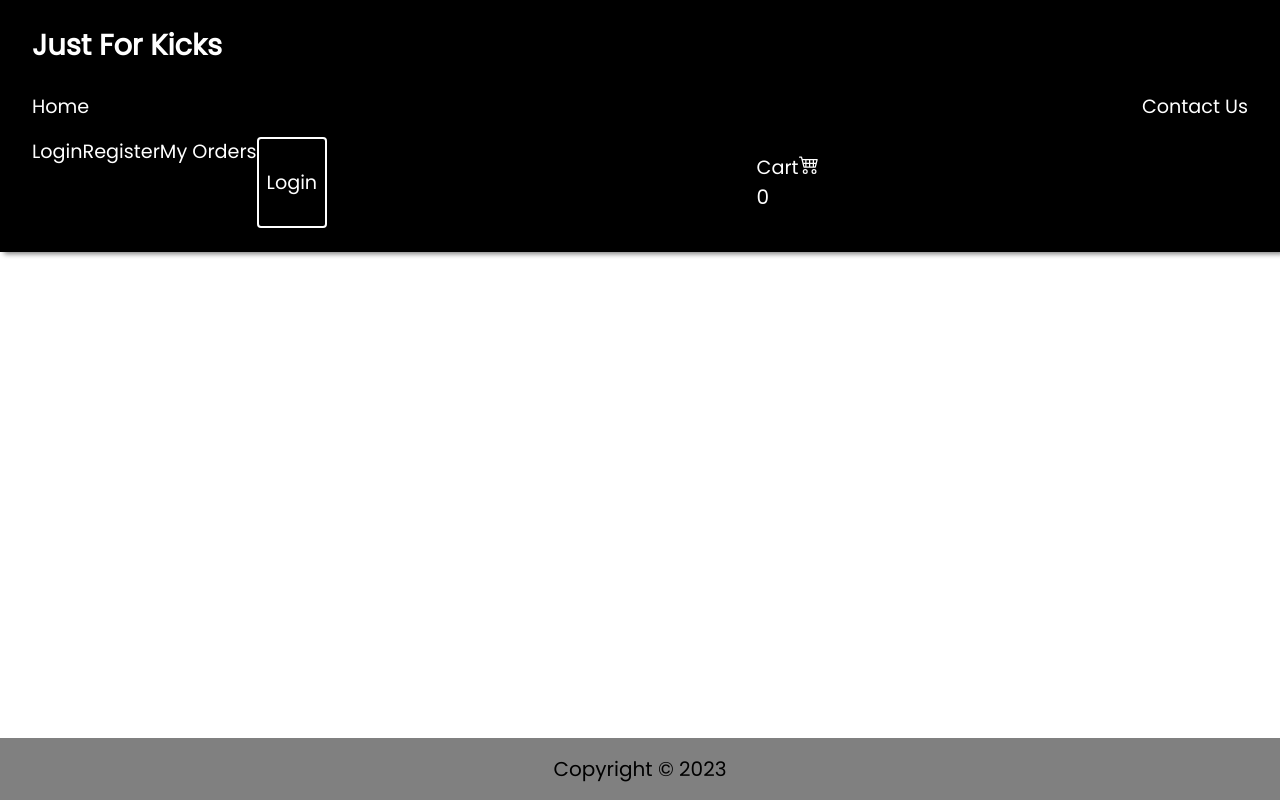
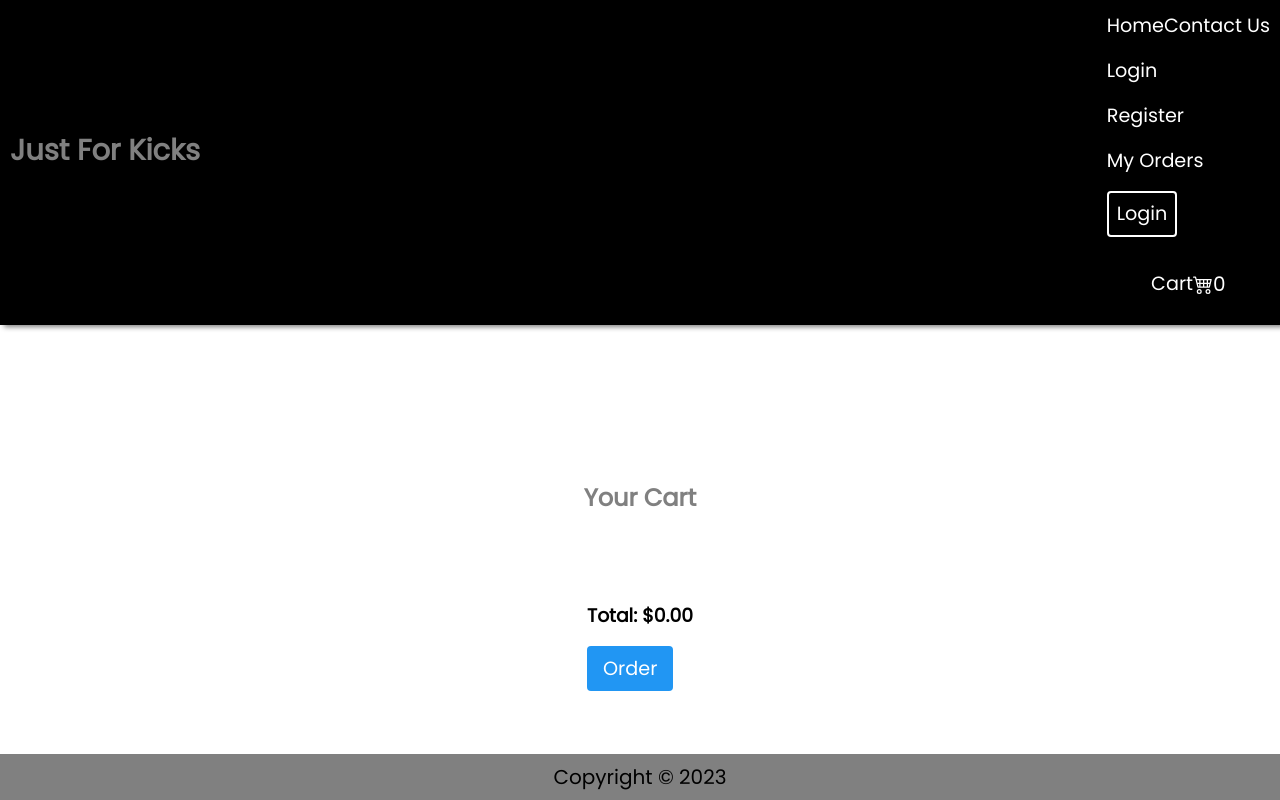
Before and after one commit to Jdrive5/Final-Capstone, a React (Create React App) app in the folder frontend/: page /cart in a window 1280 px wide. Built offline with nearby package versions, Linux system fonts and the light colour scheme.

Commit message:
Updated and Finished Cart Page and Styled NavBar and Footer

```diff
--- a/frontend/src/components/Footer/Footer.css
+++ b/frontend/src/components/Footer/Footer.css
@@ -1,9 +1,9 @@
 footer {
   position: fixed;
   bottom: 0;
-  font-size: 1.2rem;
+  font-size: 1rem;
   left: 0;
-  padding: 1rem;
+  padding: .5rem;
   text-align: center;
   width: 100%;
   background-color: gray;
--- a/frontend/src/components/NavBar/NavBar.css
+++ b/frontend/src/components/NavBar/NavBar.css
@@ -20,7 +20,10 @@ li a {
   box-shadow: 4px 2px 5px gray;
   color: white;
   margin-bottom: 2rem;
-  padding: 1.5rem 2rem;
+  padding: 10px;
+  display: flex;
+  justify-content: space-between;
+  align-items: center;
 }
 
 .navBar button {
@@ -41,48 +44,25 @@ li a {
   font-size: 2rem;
 }
 
-.middleLinks ul {
-  display: flex;
-  justify-content: center;
-  list-style: none;
-  margin: 0;
-  padding: 0;
-
+.navbar-links a{
+  color: white;
+  text-decoration: none;
+  padding: 10px;
 }
 
-.middleLinks li {
-  margin-right: 20px;
-  color: white;
+.navbar-links {
+  display: flex;
+  align-items: center;
 }
 
-.rightLinks {
-  display: flex;
-  justify-content: flex-end;
-  list-style: none;
-  margin: 0;
-  padding: 0;
+.navbar-links a:hover {
+  background-color: white;
+  color: #333;
 }
 
-.rightLinks li {
-  margin-left: 20px;
-}
-
-.middleLinks a {
-  color: white;
-  text-decoration: none;
-}
-
-.links {
-  display: flex;
-  justify-content: flex-end;
-  list-style: none;
-  margin: 0;
-  padding: 0;
-  color: white;
-}
-
-.links a {
-  color: white;
+.navbar-brand {
+  font-size: 24px;
+  font-weight: bold;
 }
 
 .cart {
@@ -92,3 +72,10 @@ li a {
 .cart a {
   color: white;
 }
+
+.rightLinks a {
+  color: white;
+  justify-content: space-between;
+  align-items: center;
+  display: flex;
+}
--- a/frontend/src/pages/cart/Cart.css
+++ b/frontend/src/pages/cart/Cart.css
@@ -10,6 +10,11 @@
 
   h2 {
     margin-bottom: 1.5rem;
+    color: gray;
+  }
+
+  h3 {
+    color: black;
   }
 
   .cart-items {
@@ -30,11 +35,13 @@
     height: auto;
     object-fit: cover;
     margin-right: 1rem;
+    color: black;
   }
 
   .item-details {
     display: flex;
     flex-direction: column;
+    color: black;
   }
 
   .item-details h3 {
--- a/frontend/src/pages/cart/Cart.jsx
+++ b/frontend/src/pages/cart/Cart.jsx
@@ -1,9 +1,13 @@
-import React, { useContext } from "react";
+import React, { useContext, useEffect, useState } from "react";
+import { Link } from "react-router-dom";
 import CartContext from "../../context/CartContext";
 import "./Cart.css";
+import { BsCart4 } from "react-icons/bs";
+import axios from "axios";
 
 const Cart = () => {
   const { cart, increaseQuantity, decreaseQuantity, removeFromCart } = useContext(CartContext);
+  const [cartItems, setCartItems] = useState(0);
 
   const calculateTotal = () => {
     let total = 0;
@@ -13,8 +17,25 @@ const Cart = () => {
     return total.toFixed(2);
   };
 
+  useEffect(() => {
+    const newCartItems = cart.reduce((total, item) => total + item.quanity, 0);
+    setCartItems(newCartItems);
+  }, [cart]);
+
+  const handleOrder = () => {
+    const stripeLink = "https://buy.stripe.com/test_aEU9BNcCv6cT5QQ6oo";
+    window.open(stripeLink, "_blank");
+  }
+
   return (
     <div className="cart">
+      <span className="cart">
+        <Link to="/cart">
+          Cart
+          <BsCart4 size={20}/>
+          <p>{cartItems}</p>
+        </Link>
+      </span>
       <h2>Your Cart</h2>
       <div className="cart-items">
         {cart.length > 0 ? (
@@ -37,6 +58,7 @@ const Cart = () => {
       </div>
       <div className="cart-total">
         <h3>Total: ${calculateTotal()}</h3>
+        <button onClick={handleOrder}>Order</button>
       </div>
     </div>
   );
```
